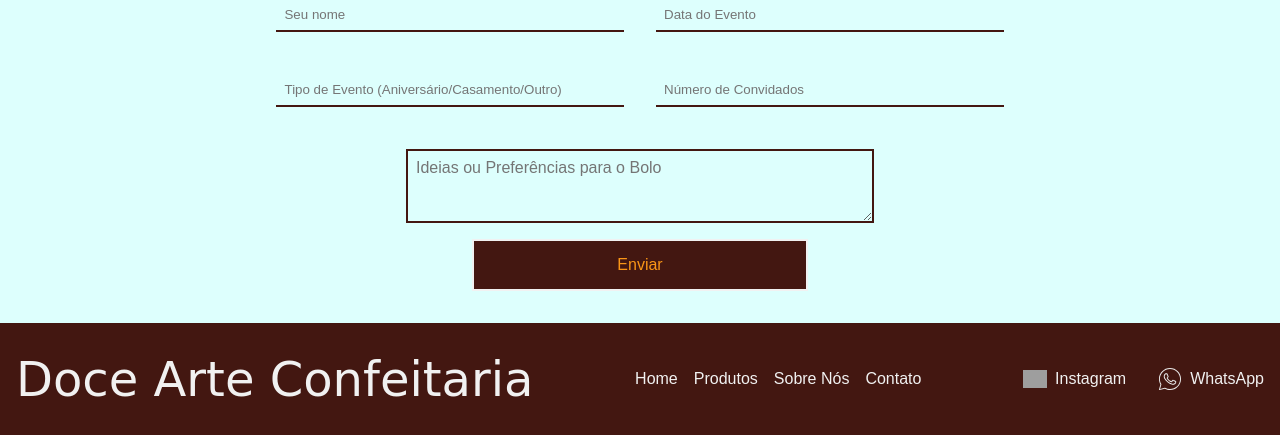
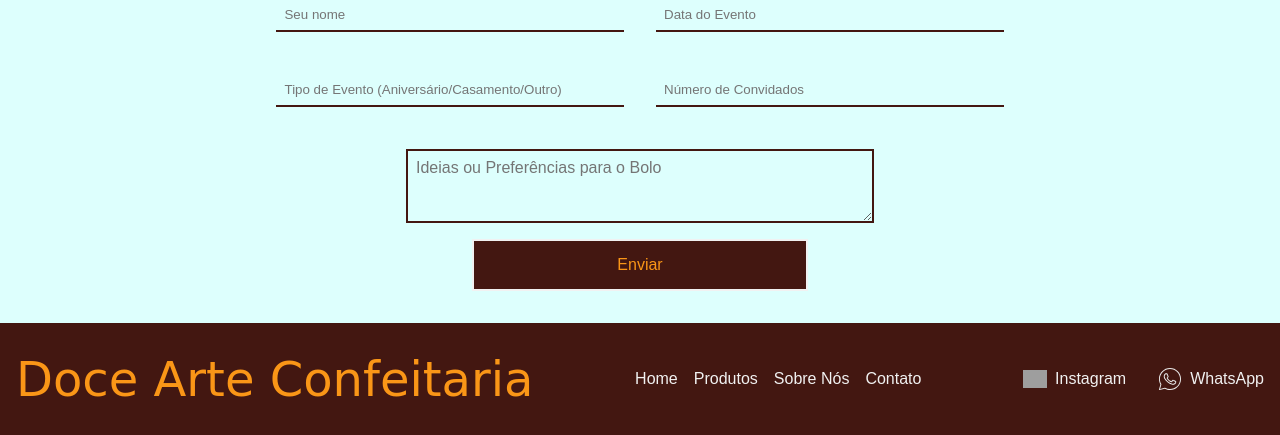
Before and after one commit to wellingtonfernandesbarbosa/docearte, a PHP site: page / in a window 1280 px wide. Shown: the part 1120-1555 px from the top of the page. Run offline with PHP 8.4, Linux system fonts and the light colour scheme; some web fonts are replaced; grey boxes are pictures that could not be loaded.

Commit message:
Styled footer adjustments

```diff
--- a/public/styles/footer.css
+++ b/public/styles/footer.css
@@ -17,9 +17,16 @@
   gap: 16px;
 }
 
-.company-link-footer,
+.company-link-footer {
+  color: var(--tertiary-color-1);
+}
+
 .footer-link {
   color: var(--primary-color);
+}
+
+.footer-link:hover {
+  color: var(--tertiary-color-1);
 }
 
 .social-media {
```
